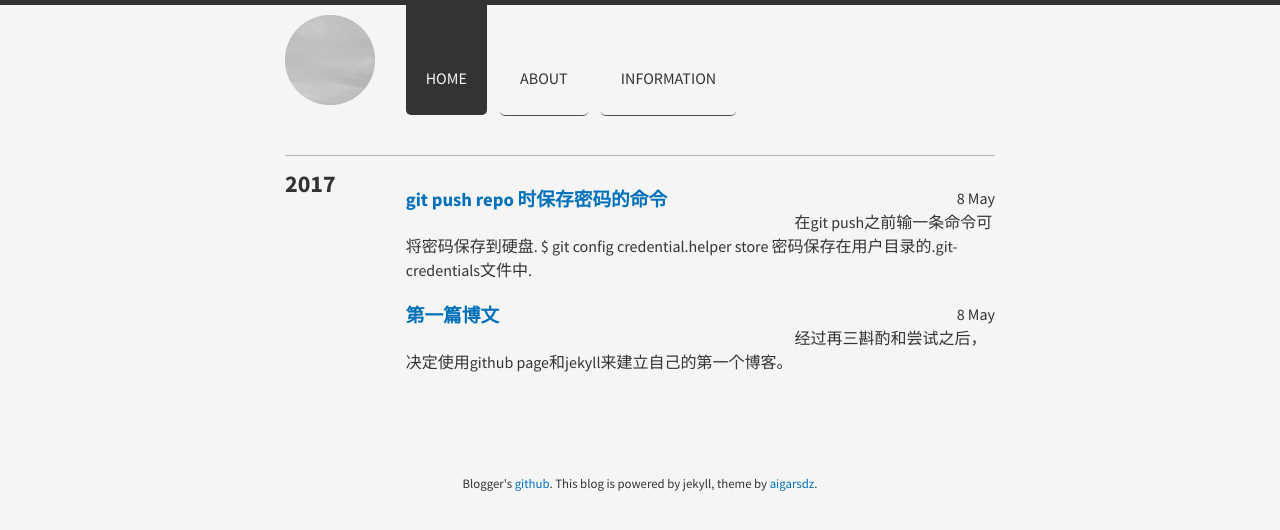
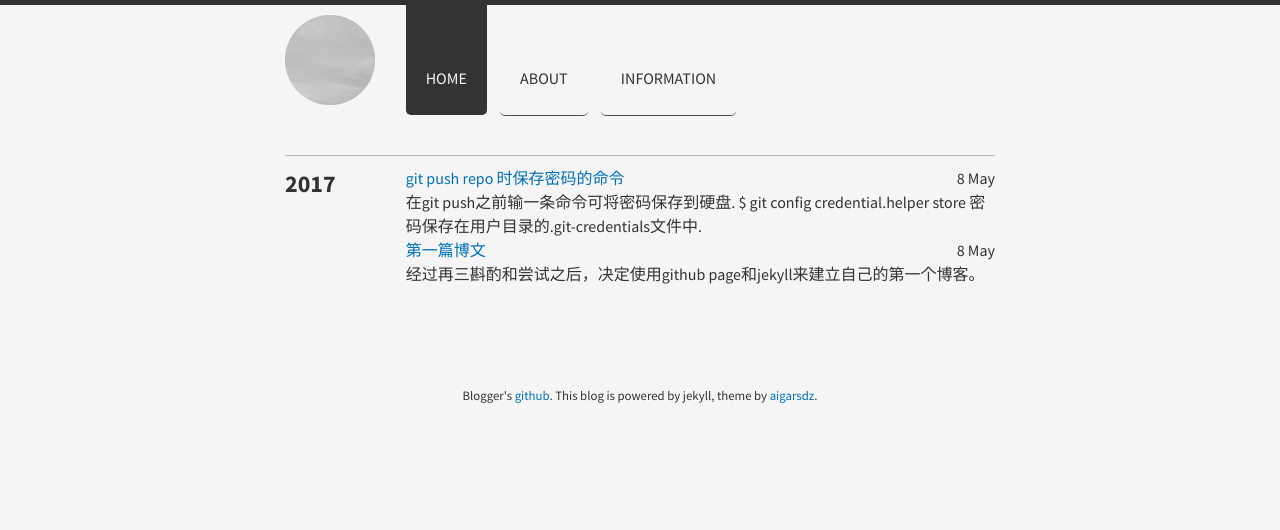
Before and after one commit to haozheji/old-webside, a Jekyll site: the page built from index.html, in a window 1280 px wide. Shown: the top 530 px of the page. Built offline with Jekyll 4.4.1, drawn with Linux system fonts in a browser that asks for light colours; nearby versions of some CDN libraries; the list of posts is cut into pages by our own code.

Commit message:
Update index.html

```diff
--- a/index.html
+++ b/index.html
@@ -27,7 +27,7 @@ title: Home
 {% endunless %}
 
   <article class="row gutters">
-      <h3 class="media-heading"><a href="{{ site.baseurl }}{{ post.url }}" title="{{ post.title }}" class="col span_8">{{ post.title }}</a></h3>
+      <a href="{{ site.baseurl }}{{ post.url }}" title="{{ post.title }}" class="col span_8">{{ post.title }}</a>
     <div class="post-date col span_4">
       <time datetime="{{ post.date | date: '%Y-%m-%d' }}">{{ post.date | date: "%-d %B" }}</time>
     </div>
```
